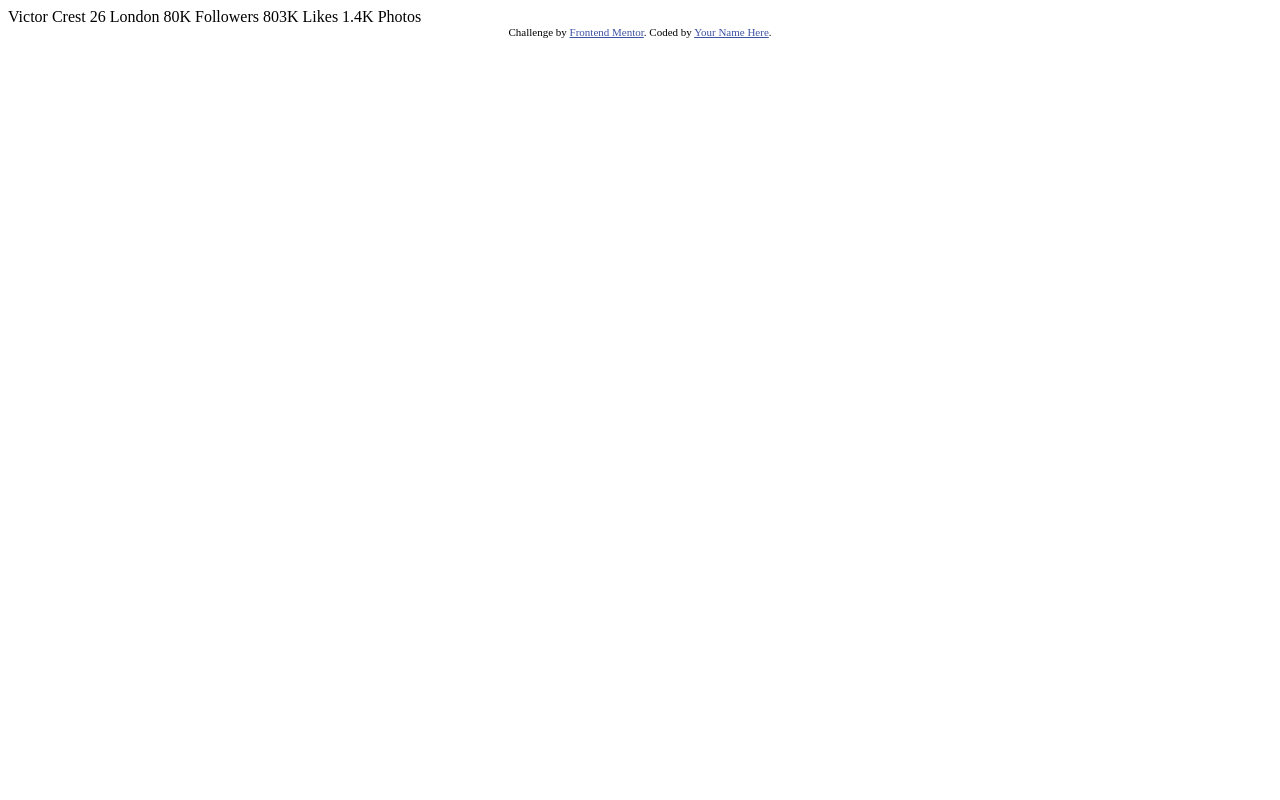
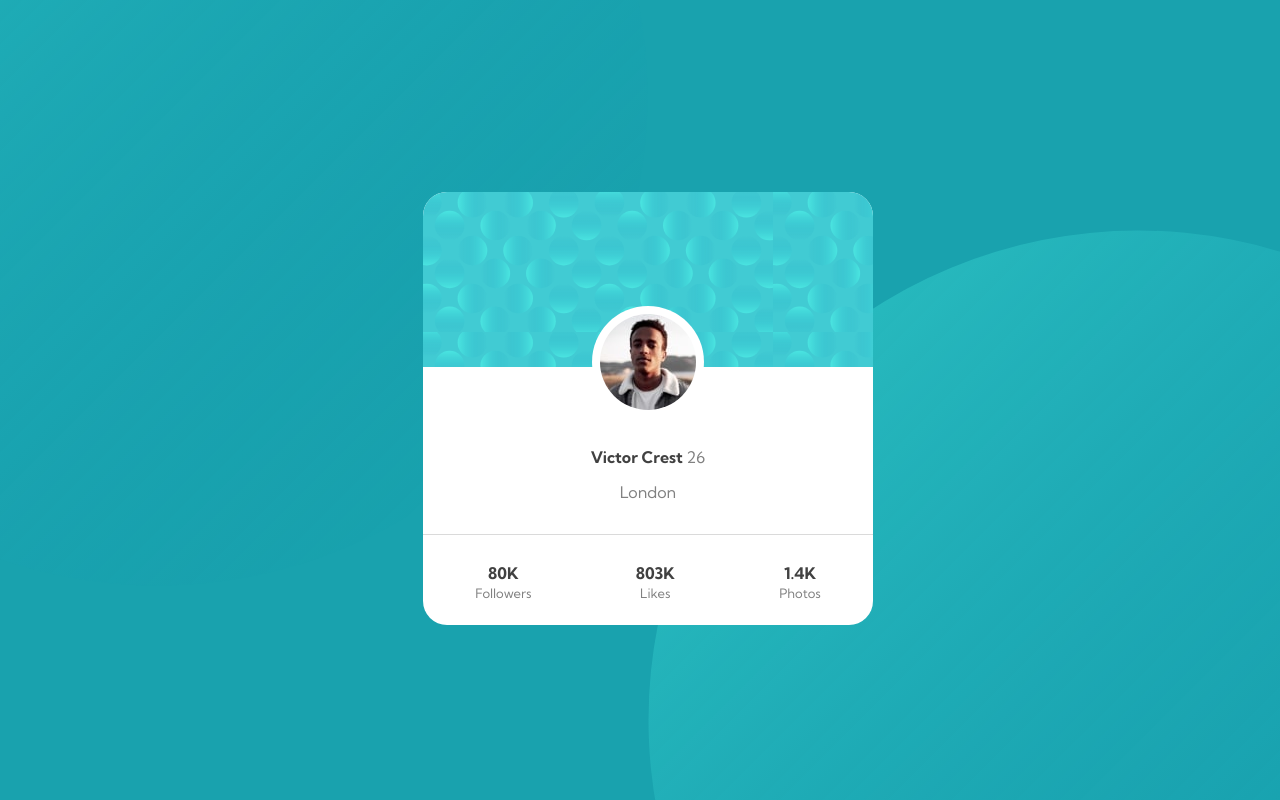
Before and after one commit to gpontes98/profile-card-component, a plain HTML site: page index.html in a window 1280 px wide. Drawn offline with Linux system fonts and the light colour scheme.

Commit message:
Finished

```diff
--- /dev/null
+++ b/css/css.css
@@ -0,0 +1,107 @@
+:root{
+    --font-primary-color: #414141;
+    --font-secondary-color: #818181;
+}
+
+body{
+    position: fixed;
+    width: 100vw;
+    height: 100vh;
+    background-color: hsl(185, 75%, 39%);
+    font-family: 'Kumbh Sans', sans-serif;
+  }
+
+  .pattern-top{
+    position: absolute;
+    top: -50%;
+    right: 50%;
+  }
+
+  .pattern-bottom{
+    position: absolute;
+    bottom: -50%;
+    left: 50%;
+  }
+
+.container{
+    display: flex;
+    align-items: center;
+    justify-content: center;
+    height: 100vh;
+}
+
+.profile-card{
+    position: absolute;
+    width: 90%;
+    background-color: #ffffff;
+    border-radius: 1.5rem;
+    padding-bottom: 1.5rem;
+    text-align: center;
+    min-width: 250px;
+}
+
+.profile-image{
+    text-align: center;
+    height: 175px;
+    background-image: url(../images/bg-pattern-card.svg);
+    border-radius: 1.5rem 1.5rem 0 0;
+
+}
+.profile-image img{
+    border-radius: 50%;
+    background-color: #fff;
+    padding: 0.5rem;
+    margin-bottom: -210px;
+}
+
+.profile-info{
+    text-align: center;
+    margin-top: 5rem;
+
+}
+
+.profile-info-name{
+    font-weight: 700;
+    color: var(--font-primary-color);
+}
+
+.profile-info-age{
+    font-weight: 400;
+    color: var(--font-secondary-color);
+}
+
+.profile-info-city{
+    display: block;
+    color: var(--font-secondary-color);
+    margin-top: 15px;
+}
+
+.profile-stats{
+    display: flex;
+    justify-content: space-around;
+    border-top: 1px solid #dadada;
+    margin-top: 2rem;
+    padding-top: 0.75rem;
+}
+
+.profile-stats div{
+    text-align: center;
+}
+
+.profile-stats-number{
+    font-weight: 700;
+    margin-bottom: 2px;
+    color: var(--font-primary-color);
+}
+
+.profile-stats-description{
+    font-size: small;
+    margin: 0;
+    color: var(--font-secondary-color);
+}
+
+@media only screen and (min-width: 480px){
+    .profile-card{
+        max-width: 450px;
+    }
+}
--- a/index.html
+++ b/index.html
@@ -4,32 +4,48 @@
     <meta charset="UTF-8">
     <meta name="viewport" content="width=device-width, initial-scale=1.0"> <!-- displays site properly based on user's device -->
 
+    <link rel="preconnect" href="https://fonts.gstatic.com">
+    <link href="https://fonts.googleapis.com/css2?family=Kumbh+Sans:wght@400;700&display=swap" rel="stylesheet">
     <link rel="icon" type="image/png" sizes="32x32" href="./images/favicon-32x32.png">
-
+    <link rel="stylesheet" href="css/css.css">
     <title>Frontend Mentor | Profile card component</title>
 
-  <!-- Feel free to remove these styles or customise in your own stylesheet 👍 -->
-  <style>
-    .attribution { font-size: 11px; text-align: center; }
-    .attribution a { color: hsl(228, 45%, 44%); }
-  </style>
   </head>
+
   <body>
-  Victor Crest
-  26
-  London
+    <div class="container">
+      <img class="pattern-top" src="images/bg-pattern-bottom.svg" alt="">
+      <img class="pattern-bottom" src="images/bg-pattern-bottom.svg" alt="">
 
-  80K
-  Followers
+      <div class="profile-card">
+        <div class="profile-image">
+          <img src="images/image-victor.jpg" alt="">
+        </div>
 
-  803K
-  Likes
+        <div class="profile-info">
+          <span class="profile-info-name">Victor Crest</span>
+          <span class="profile-info-age">26</span>
+          <span class="profile-info-city">London</span>
+        </div>
 
-  1.4K
-  Photos
-  <div class="attribution">
-    Challenge by <a href="https://www.frontendmentor.io?ref=challenge" target="_blank">Frontend Mentor</a>.
-    Coded by <a href="#">Your Name Here</a>.
+
+        <div class="profile-stats">
+          <div>
+            <p class="profile-stats-number">80K</p>
+            <p class="profile-stats-description">Followers</p>
+          </div>
+
+          <div>
+            <p class="profile-stats-number">803K</p>
+            <p class="profile-stats-description">Likes</p>
+          </div>
+
+          <div>
+            <p class="profile-stats-number">1.4K</p>
+            <p class="profile-stats-description">Photos</p>
+          </div>
+        </div>
+      </div>
     </div>
   </body>
 </html>
```
Lines whose indentation alone changed are shown as unchanged.
